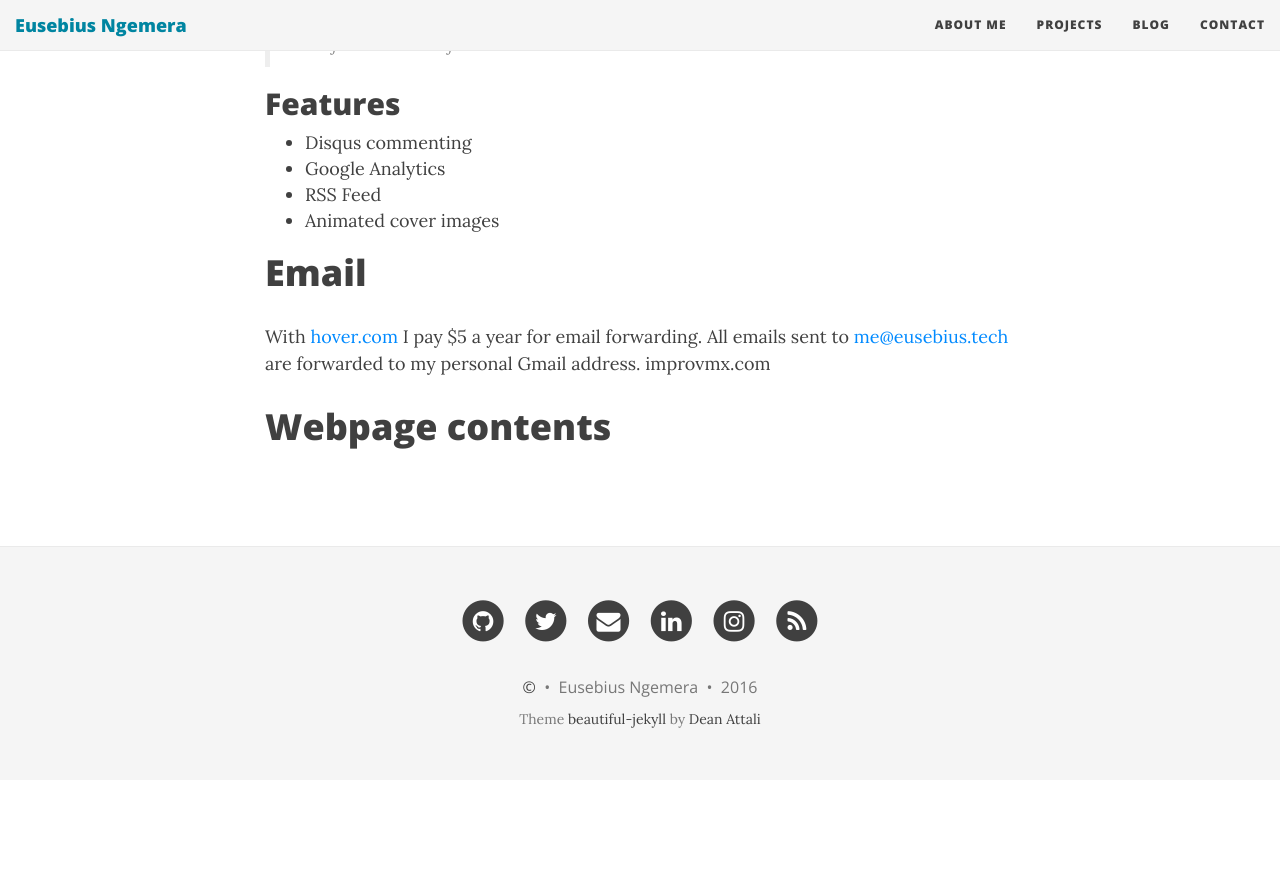
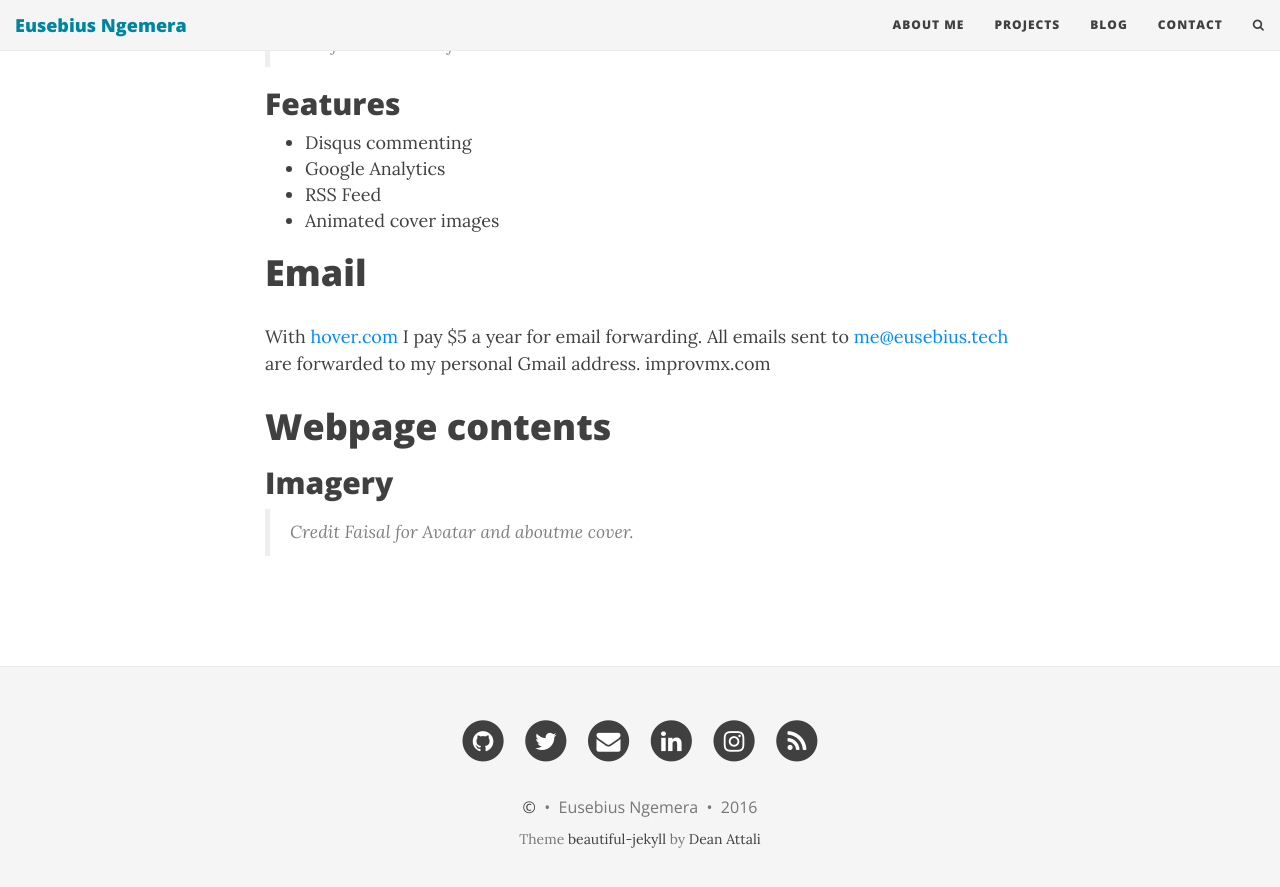
Before and after one commit to eugenius1/eugenius1.github.io, a Jekyll site: the page built from _posts/2016-07-23-how-i-made-this-website.md, in a window 1280 px wide and 900 px high, scrolled down 2479 px. Shown: the top 887 px of the window. Built offline with Jekyll 4.4.1, drawn with Linux system fonts in a browser that asks for light colours; nearby versions of some CDN libraries; comment, search, counter and statistics services are not loaded; before the commit the page ends 3259 px from its top, so only the background shows below that.

Commit message:
add search; configing the title, navbar, edits

```diff
--- a/_config.yml
+++ b/_config.yml
@@ -14,7 +14,9 @@ baseurl: ""
 # Of course don't forget to change the username and projectname to YOUR username and project
 
 # Name of website
-title: Eusebius Ngemera
+title: Eusebius.Tech
+# Title just for navigation bar
+title_navbar: Eusebius Ngemera
 
 # Short description of your site
 description: Personal website of Eusebius Ngemera including a blog of technologies and life as he knows it.
@@ -32,6 +34,7 @@ navbar-links:
   #   - Beautiful Jekyll: "http://deanattali.com/beautiful-jekyll/"
   #   - Learn markdown: "http://www.markdowntutorial.com/"
   #   - GitHub Pages: "https://pages.github.com/"
+nav-search: "search"
 
 # Image to show in the navigation bar - image must be a square (width = height)
 # Remove this parameter if you don't want an image in the navbar
--- a/_includes/head.html
+++ b/_includes/head.html
@@ -3,7 +3,17 @@
   <meta http-equiv="X-UA-Compatible" content="IE=edge">
   <meta name="viewport" content="width=device-width, initial-scale=1.0, maximum-scale=1.0">
 
-  <title>{% if page.title %}{{ page.title }}{% else %}{{ site.title }}{% endif %}</title>
+  <title>
+    {% if page.title_html %}
+      {{ page.title_html }} | {{ site.title }}
+    {% else %}
+      {% if page.title %}
+        {{ page.title }} | {{ site.title }}
+      {% else %}
+        {{ site.title }} | {{ site.title }}
+      {% endif %}
+    {% endif %}
+  </title>
 
   <meta name="author" content="{{ site.author.name }}" />
 
--- a/_includes/nav.html
+++ b/_includes/nav.html
@@ -7,7 +7,7 @@
         <span class="icon-bar"></span>
         <span class="icon-bar"></span>
       </button>
-      <a class="navbar-brand" href="{{ site.url }}">{{ site.title }}</a>
+      <a class="navbar-brand" href="{{ site.url }}">{{ site.title_navbar }}</a>
     </div>
 
     <div class="collapse navbar-collapse" id="main-navbar">
@@ -30,6 +30,17 @@
           </li>
         {% endif %}
         {% endfor %}
+
+        {% if site.nav-search %}
+          <li>
+            <a href="{{ site.baseurl }}/{{ site.nav-search }}" class="nav-search-link" title="Search">
+              <span class="fa fa-search nav-search-icon"></span>
+              {% if false %}
+                <span class="nav-search-text">Search</span>
+              {% endif %}
+            </a>
+          </li>
+        {% endif %}
       </ul>
     </div>
 
--- a/_posts/2016-07-23-how-i-made-this-website.md
+++ b/_posts/2016-07-23-how-i-made-this-website.md
@@ -47,3 +47,7 @@ With [hover.com](https://hover.com/Yiflhr2y) I pay $5 a year for email forwardin
 improvmx.com
 
 # Webpage contents
+
+## Imagery
+
+> Credit Faisal for Avatar and aboutme cover.
```
Also changed, not shown: aboutme.md (+1 -1 lines), cv.md (+1 -1 lines), search.html (added, +23 -0 lines), img/pages/search-eusebius.tech.png (added), raw/img/pages/search-eusebius.tech.png (added).
